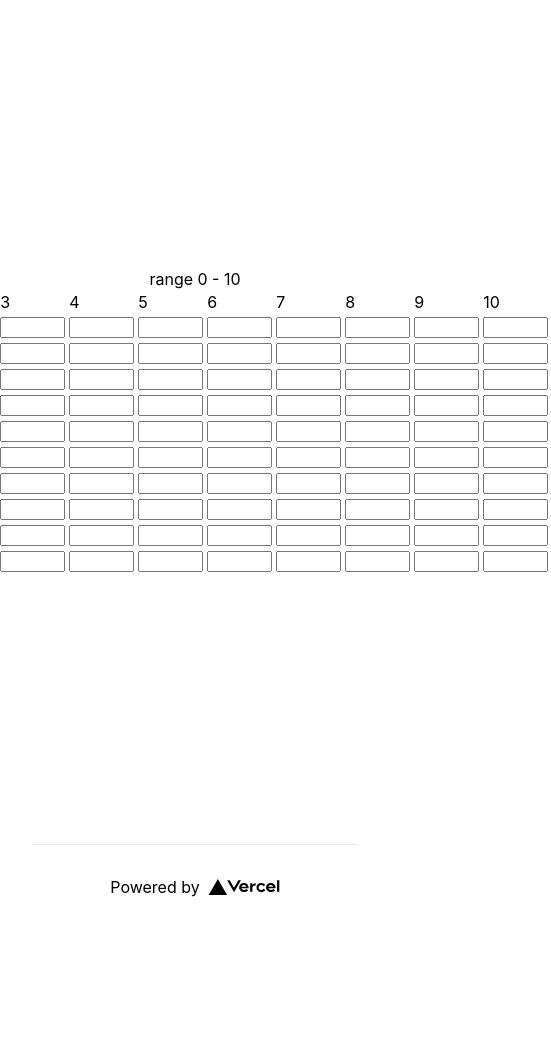
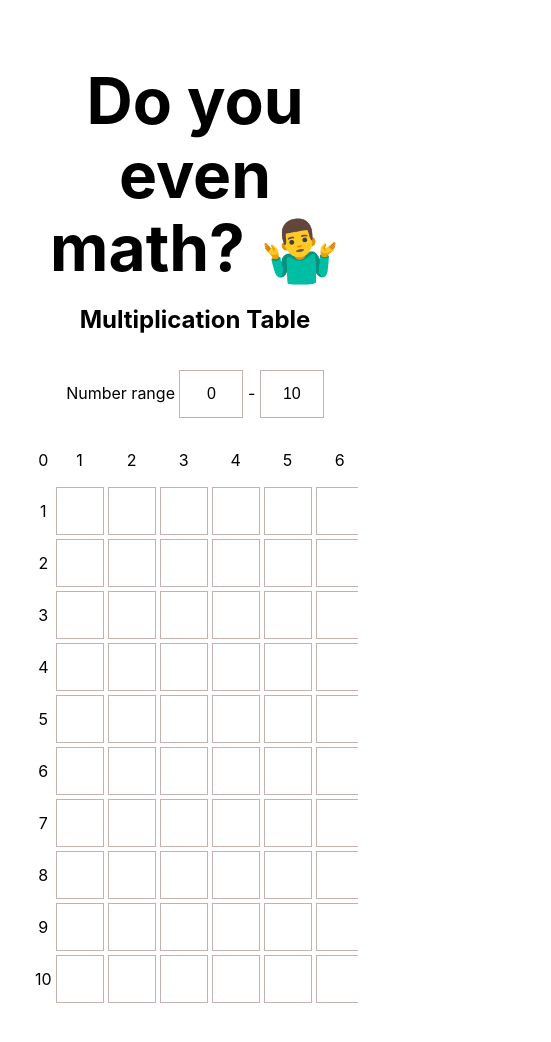
Before and after one commit to twinoxen/math-test, a Next.js app: page / in a window 390 px wide. Shown: the top 1042 px of the page, 551 px wide, since content can reach past the window. Before the commit the page ends 929 px from the top, so only its background shows below. Built offline with nearby package versions, Linux system fonts and the light colour scheme.

Commit message:
clean up mobile styles

```diff
--- a/pages/index.tsx
+++ b/pages/index.tsx
@@ -1,29 +1,100 @@
 import type { NextPage } from 'next';
 import Head from 'next/head';
 import Image from 'next/image';
-import { useState } from 'react';
+import { useEffect, useState } from 'react';
 import styles from '../styles/Home.module.css';
 
 const Home: NextPage = () => {
-  const [numbersRange, setNumbersRange] = useState(
+  const [multiplicationNumbersRange, setMultiplicationNumbersRange] = useState(
     new Array(11).fill('').map((a, i) => i)
   );
+  const [multiplicationMin, setMultiplicationMin] = useState(0);
+  const [multiplicationMax, setMultiplicationMax] = useState(10);
 
-  const validate = (value: number, column: number, row: number) => {
-    return value === column * row;
+  const onlyNumber = (event: React.ChangeEvent<HTMLInputElement>) => {
+    if (event.target.value === '' && !/^[0-9\b]+$/.test(event.target.value)) {
+      event.target.style.backgroundColor = 'white';
+
+      event.target.value = event.target.value.replace(/[a-zA-Z;:\/\?]/gm, '');
+      return false;
+    }
+
+    return true;
   };
 
-  const handle =
-    (column: number, row: number) =>
-    (event: React.ChangeEvent<HTMLInputElement>) => {
-      if (event.target.value === '') {
-        event.target.style.backgroundColor = 'white';
-        return
+  const setMultiRange = () => {
+    if (
+      multiplicationMin >= multiplicationMax ||
+      isNaN(multiplicationMin) ||
+      isNaN(multiplicationMax)
+    )
+      return;
+
+    console.log(
+      'multiplicationMin',
+      multiplicationMin,
+      'multiplicationMax',
+      multiplicationMax
+    );
+    const range: number[] = [];
+
+    for (
+      let index = multiplicationMin;
+      index < multiplicationMax + 1;
+      index++
+    ) {
+      range.push(index);
+    }
+
+    console.log('range', range);
+
+    setMultiplicationNumbersRange(range);
+  };
+
+  const setMultiMin = (event: React.ChangeEvent<HTMLInputElement>) => {
+    if (!onlyNumber(event)) {
+      return;
     }
 
     const input = parseInt(event.target.value);
 
-      if (!validate(input, column, row)) {
+    if (input < 0) return;
+
+    setMultiplicationMin(input);
+  };
+
+  const setMultiMax = (event: React.ChangeEvent<HTMLInputElement>) => {
+    if (!onlyNumber(event)) {
+      return;
+    }
+
+    const input = parseInt(event.target.value);
+
+    if (input < 0) return;
+
+    setMultiplicationMax(input);
+  };
+
+  useEffect(setMultiRange, [multiplicationMin, multiplicationMax]);
+
+  const validateMultiplicationInput = (
+    value: number,
+    column: number,
+    row: number
+  ) => {
+    return value === column * row;
+  };
+
+  const handleMultiplicationInput =
+    (column: number, row: number) =>
+    (event: React.ChangeEvent<HTMLInputElement>) => {
+      if (!onlyNumber(event)) {
+        return;
+      }
+
+      const input = parseInt(event.target.value);
+
+      if (!validateMultiplicationInput(input, column, row)) {
         event.target.style.backgroundColor = 'red';
 
         return;
@@ -35,30 +106,67 @@ const Home: NextPage = () => {
   return (
     <div className={styles.container}>
       <Head>
-        <title>Create Next App</title>
+        <title>Can you do the maths?</title>
         <meta name="description" content="Generated by create next app" />
         <link rel="icon" href="/favicon.ico" />
       </Head>
 
       <main className={styles.main}>
-        <div>range 0 - 10</div>
+        <h1 className={styles.title}>Do you even math? 🤷‍♂️</h1>
 
+        <h2>Multiplication Table</h2>
+        <p>
+          Number range{' '}
+          <input
+            className={styles.rangeInput}
+            value={multiplicationMin}
+            onChange={setMultiMin}
+            placeholder="0"
+            type="text"
+            pattern="[0-9]"
+            size={4}
+          />{' '}
+          -{' '}
+          <input
+            className={styles.rangeInput}
+            value={multiplicationMax}
+            onChange={setMultiMax}
+            placeholder="0"
+            type="text"
+            pattern="[0-9]"
+            size={4}
+          />
+        </p>
+        <div className={styles.table}>
           <table>
             <tbody>
-            {numbersRange.map((parentItem, index) => (
+              {multiplicationNumbersRange.map((parentItem, index) => (
                 <tr key={`parent-${parentItem}`}>
-                {parentItem !== 0 && <td>{parentItem}</td>}
-                {parentItem === 0
-                  ? numbersRange.map((childItem, childIndex) => (
-                      <td key={`child-${childIndex}`}>{childIndex}</td>
-                    ))
-                  : numbersRange
-                      .filter((i) => i !== 0)
+                  {parentItem !== multiplicationNumbersRange[0] && (
+                    <td className={styles.multiplyTableHeader}>{parentItem}</td>
+                  )}
+                  {parentItem === multiplicationNumbersRange[0]
+                    ? multiplicationNumbersRange.map(
+                        (childItem, childIndex) => (
+                          <td
+                            className={styles.multiplyTableHeader}
+                            key={`child-${childIndex}`}
+                          >
+                            {childItem}
+                          </td>
+                        )
+                      )
+                    : multiplicationNumbersRange
+                        .filter((i) => i !== multiplicationNumbersRange[0])
                         .map((childItem, childIndex) => (
                           <td key={`child-${childIndex}`}>
                             <input
+                              className={styles.multiplyTableInput}
                               size={5}
-                            onChange={handle(parentItem, childItem)}
+                              onChange={handleMultiplicationInput(
+                                parentItem,
+                                childItem
+                              )}
                             />
                           </td>
                         ))}
@@ -66,20 +174,8 @@ const Home: NextPage = () => {
               ))}
             </tbody>
           </table>
+        </div>
       </main>
-
-      <footer className={styles.footer}>
-        <a
-          href="https://vercel.com?utm_source=create-next-app&utm_medium=default-template&utm_campaign=create-next-app"
-          target="_blank"
-          rel="noopener noreferrer"
-        >
-          Powered by{' '}
-          <span className={styles.logo}>
-            <Image src="/vercel.svg" alt="Vercel Logo" width={72} height={16} />
-          </span>
-        </a>
-      </footer>
     </div>
   );
 };
--- a/styles/Home.module.css
+++ b/styles/Home.module.css
@@ -113,4 +113,31 @@
     width: 100%;
     flex-direction: column;
   }
+
+  .table {
+    overflow-x:auto;
+    width: 100%;
+  }
+
 }
+
+.multiplyTableInput {
+  width: 3rem;
+  height: 3rem;
+  font-size: 1rem;
+  text-align: center;
+  border: 1px solid #C4B1B0;
+}
+
+.multiplyTableHeader {
+  text-align: center;
+  width: 3rem;
+  height: 3rem;
+}
+
+.rangeInput {
+  font-size: 1rem;
+  border: 1px solid #C4B1B0;
+  height: 3rem;
+  text-align: center;
+}
```
Lines whose indentation alone changed are shown as unchanged.
